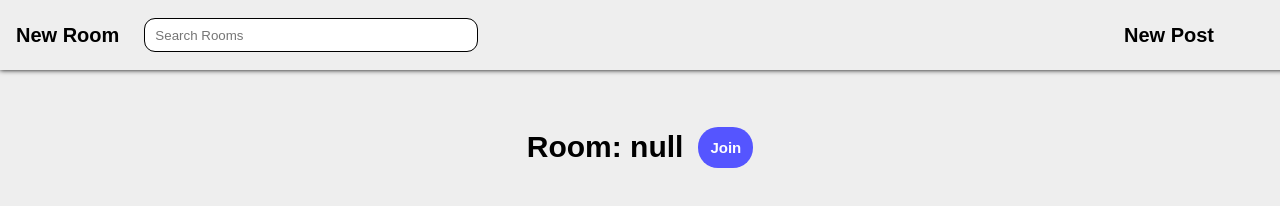
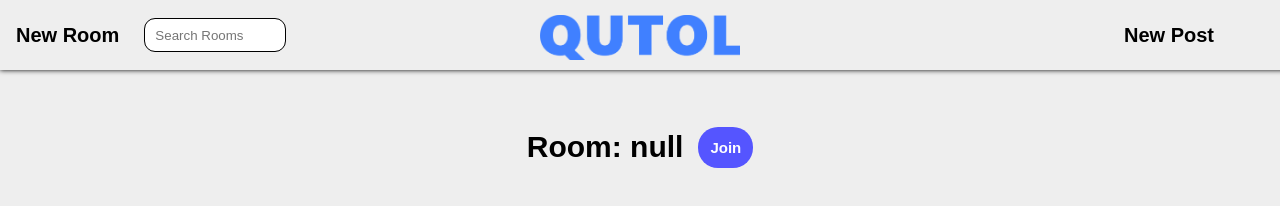
Before and after one commit to Qutol/qutol.github.io, a website: page room.html in a window 1280 px wide. Drawn offline with Linux system fonts and the light colour scheme; no server answers.

Commit message:
minor fixes

```diff
--- a/room.html
+++ b/room.html
@@ -3,7 +3,7 @@
     <head>
         <meta charset="UTF-8">
         <meta name="viewport" content="width=device-width, initial-scale=1.0">
-        <title>Quotol</title>
+        <title>Qutol</title>
         <link rel="icon" href="images/QutolFavicon.png" type="image/x-icon">
         <style>
             .post-container {
@@ -222,7 +222,7 @@
                 border-radius: 10px;
                 border: none;
                 outline: solid #000 1px;
-                width: 25%;
+                width: 10%;
                 padding-left: 10px;
             }
 
@@ -317,6 +317,16 @@
                 font-size: 15px;
                 font-weight: 750;
             }
+            #logo {
+                position: fixed;
+                top: 15px;
+                left: calc(50% - 100px);
+                width: 200px;
+                height: 45px;
+                display: block;
+                margin-left: auto;
+                margin-right: auto;
+            }
         </style>
     </head>
     <body id="body">
@@ -327,6 +337,9 @@
         <div id="the-bar">
             <button id="new-room-button">New Room</button>
             <input id="search-bar" placeholder="Search Rooms" onkeydown="search(this)">
+            <a href="index.html">
+                <img id="logo" src="images/QutolLogo.png">
+            </a>
             <form action="newPost.html" style="height: 100%; display: flex; align-items: center;" id="post-button-form">
                 <button type="submit" id="post-button">New Post</button>
             </form>
```
Also changed, not shown: index.html (+4 -2 lines), newRoom.html (+1 -1 lines), profile.html (+13 -3 lines), searchRooms.html (+4 -0 lines), signup.html (+2 -1 lines), userProfile.html (+13 -3 lines).
